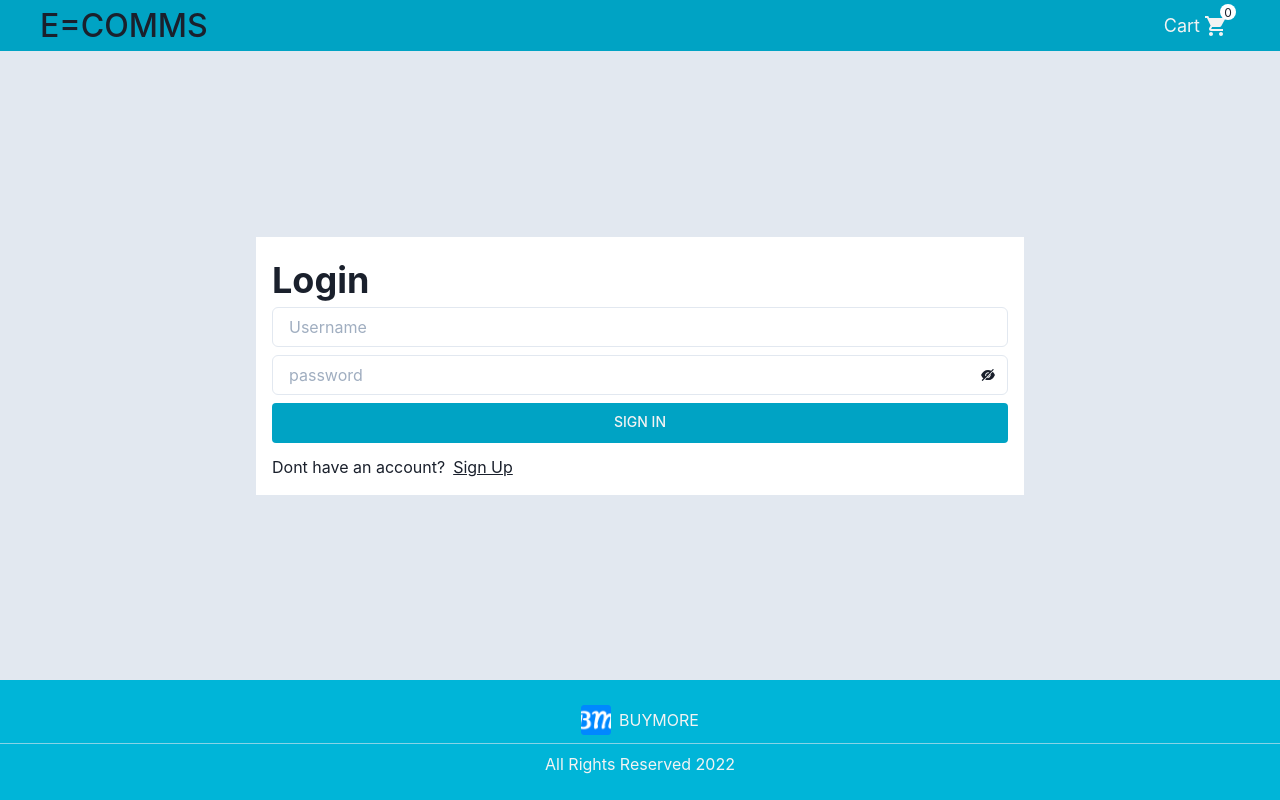
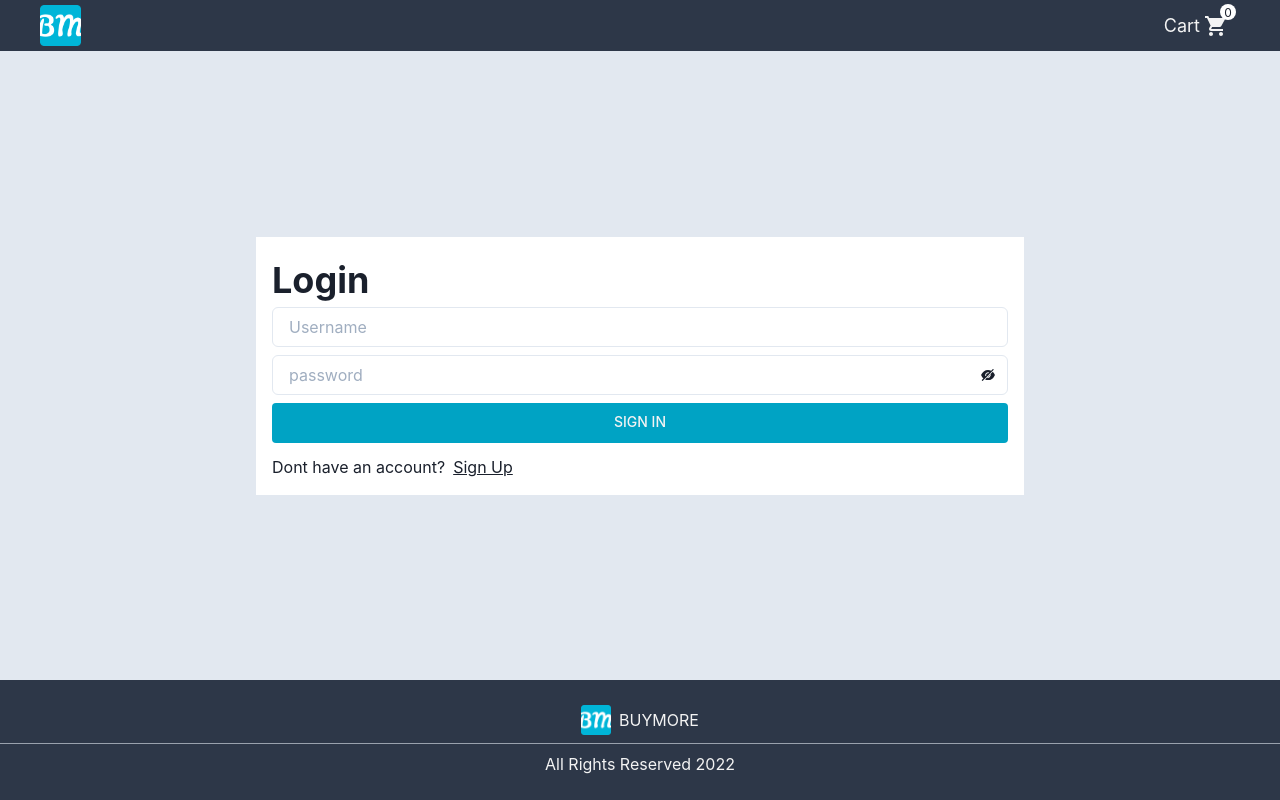
Before and after one commit to akinloludavid/react-ecomms2, a React (Create React App) app: page /signin in a window 1280 px wide. Built offline with nearby package versions, Linux system fonts and the light colour scheme.

Commit message:
updated navbar and footer

```diff
--- a/src/components/Footer/index.tsx
+++ b/src/components/Footer/index.tsx
@@ -9,7 +9,7 @@ const Footer = () => {
       py={3}
       mb={0}
       mt="auto"
-      bgColor="cyan.500"
+      bgColor="gray.700"
       color="#f3f3f3"
       height={"120px"}
     >
--- a/src/components/Navbar/index.tsx
+++ b/src/components/Navbar/index.tsx
@@ -1,38 +1,27 @@
-import React, { useEffect } from "react";
-import {
-  Box,
-  Button,
-  Flex,
-  Modal,
-  ModalBody,
-  ModalContent,
-  ModalOverlay,
-  Text,
-  useMediaQuery,
-  useDisclosure,
-} from "@chakra-ui/react";
+import React from "react";
+import { Box, Flex, Text, useMediaQuery, Image } from "@chakra-ui/react";
 import { Link, useNavigate } from "react-router-dom";
-import { useCartStore, useUserStore } from "../../zust/store";
+import { useCartStore } from "../../zust/store";
 import { MdShoppingCart } from "react-icons/md";
-import { FaEllipsisV } from "react-icons/fa";
+import logo from "../../assets/logo512.png";
 const Navbar = () => {
-  const { isOpen, onOpen, onClose } = useDisclosure();
+  // const { isOpen, onOpen, onClose } = useDisclosure();
 
   const [isMobile] = useMediaQuery("(max-width: 375px)");
   const navigate = useNavigate();
   const cart = useCartStore((state) => state.cart);
-  const { user, removeUserDetails } = useUserStore((state) => state);
-  const handleLogout = () => {
-    removeUserDetails();
-    navigate("/");
-  };
+  // const { user, removeUserDetails } = useUserStore((state) => state);
+  // const handleLogout = () => {
+  //   removeUserDetails();
+  //   navigate("/");
+  // };
 
-  useEffect(() => {
-    !isMobile && onClose();
-  }, [isMobile, onClose]);
+  // useEffect(() => {
+  //   !isMobile && onClose();
+  // }, [isMobile, onClose]);
   return (
     <>
-      <Modal onClose={onClose} size={"lg"} isOpen={isOpen}>
+      {/* <Modal onClose={onClose} size={"lg"} isOpen={isOpen}>
         <ModalOverlay />
         <ModalContent w={"40%"} ml="auto">
           <ModalBody w={"100%"} m="auto">
@@ -74,21 +63,23 @@ const Navbar = () => {
             </>
           </ModalBody>
         </ModalContent>
-      </Modal>
+      </Modal> */}
       <Flex
         justify={"space-between"}
         align="center"
         width={"100vw"}
         height="60px"
         px={[4, 10]}
-        backgroundColor="cyan.600"
+        backgroundColor="gray.700"
       >
         <Box>
-          <Link to={"/"}>
-            <Text fontSize={"32px"} fontWeight="500">
-              E=COMMS
-            </Text>
-          </Link>
+          <Image
+            cursor={"pointer"}
+            onClick={() => navigate("/")}
+            w={["12%", "8%"]}
+            src={logo}
+            alt="buymore logo"
+          />
         </Box>
 
         <Flex align={"center"} display={"flex"} gap={4}>
@@ -121,14 +112,14 @@ const Navbar = () => {
               </Box>
             </Box>
           </Link>
-          {isMobile && (
+          {/* {isMobile && (
             <FaEllipsisV
               size={18}
               cursor="pointer"
               color="#fff"
               onClick={onOpen}
             />
-          )}
+          )} */}
         </Flex>
       </Flex>
     </>
```
Also changed, not shown: src/assets/logo512.png.
